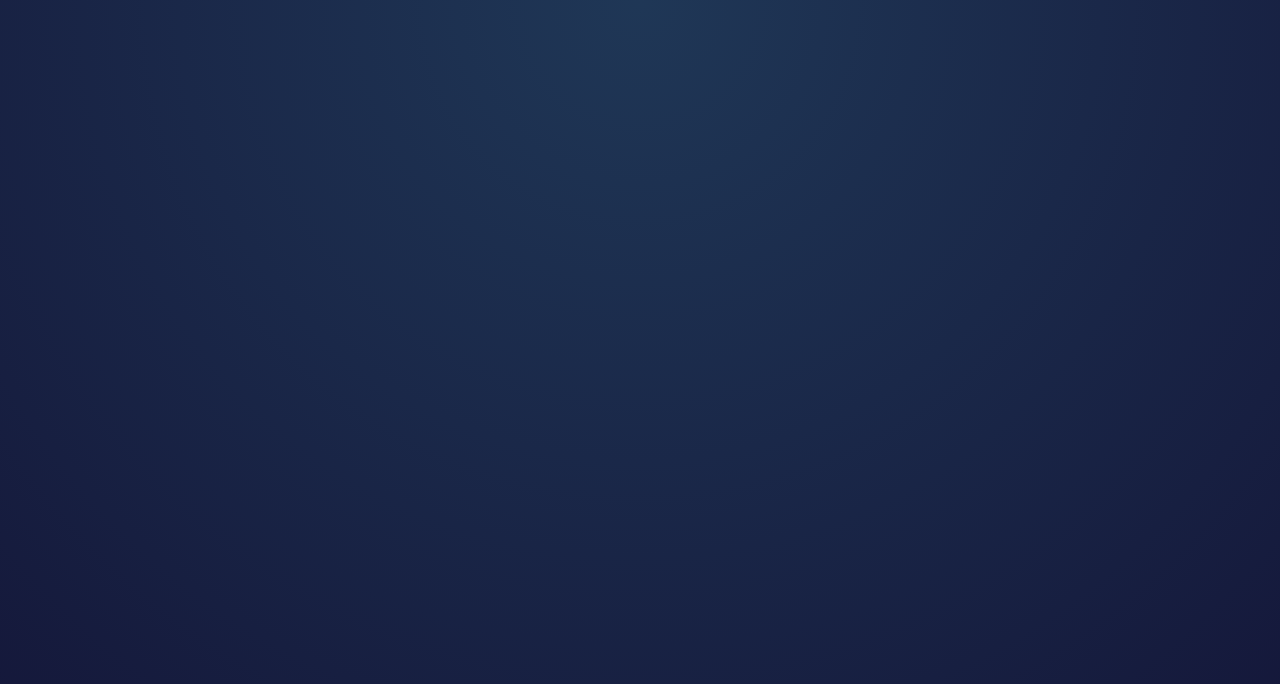
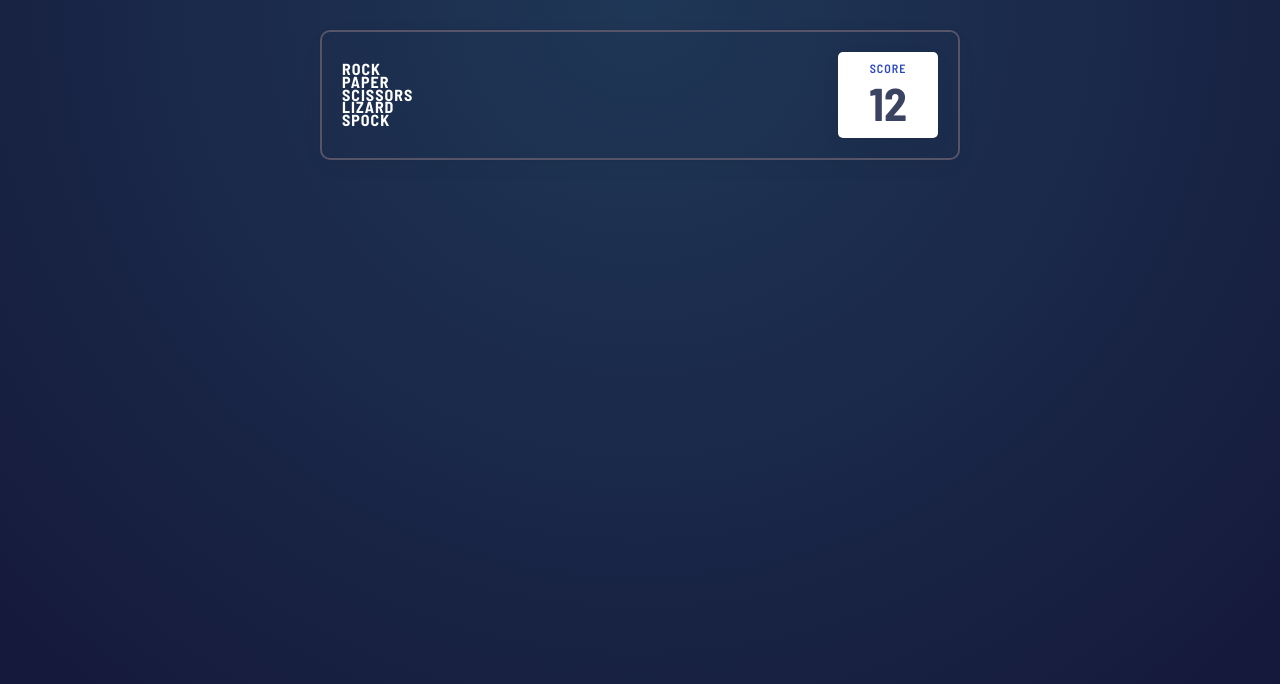
Before and after one commit to TornikeTt/Rock-Paper-Scissors-game, a React (Vite) app: page / in a window 1280 px wide. Shown: the top 684 px of the page. Built offline with nearby package versions, Linux system fonts and the light colour scheme.

Commit message:
Modify variables and add Header component

```diff
--- a/src/App.jsx
+++ b/src/App.jsx
@@ -1,7 +1,12 @@
+import Header from "./Components/Header";
 import "./App.scss";
 
 function App() {
-    return <main></main>;
+    return (
+        <main>
+            <Header />
+        </main>
+    );
 }
 
 export default App;
--- a/src/App.scss
+++ b/src/App.scss
@@ -10,7 +10,9 @@ main {
     width: 100%;
     height: 100vh;
     background: $radial-gradient;
+
     @include font;
+    @include flex(row, center, flex-start);
 }
 
 /*
@@ -23,3 +25,49 @@ textarea,
 select {
     font: inherit;
 }
+
+// Header Component
+header {
+    margin-top: 30px;
+
+    width: 50%;
+    height: 130px;
+    overflow: hidden;
+    padding: 20px;
+
+    @include border(2px, $gray-600);
+    @include shadow-radius(10px);
+    @include flex(row, space-between, center);
+}
+
+.play-option-list {
+    ul {
+        list-style-type: none;
+        font-weight: bold;
+        color: white;
+        line-height: 0.8;
+        letter-spacing: 1px;
+    }
+}
+
+.score {
+    width: 100px;
+    height: 100%;
+    background-color: white;
+
+    @include flex(column, center, center);
+    @include shadow-radius;
+
+    h2 {
+        font-size: 12px;
+        font-weight: 600;
+        color: $blue-700;
+        letter-spacing: 1px;
+    }
+
+    p {
+        font-size: 46px;
+        font-weight: bold;
+        color: $navy-900;
+    }
+}
--- /dev/null
+++ b/src/Components/Header.jsx
@@ -0,0 +1,21 @@
+function Header() {
+    return (
+        <header>
+            <div className="play-option-list">
+                <ul>
+                    <li>ROCK</li>
+                    <li>PAPER</li>
+                    <li>SCISSORS</li>
+                    <li>LIZARD</li>
+                    <li>SPOCK</li>
+                </ul>
+            </div>
+            <div className="score">
+                <h2>SCORE</h2>
+                <p>12</p>
+            </div>
+        </header>
+    );
+}
+
+export default Header;
--- a/src/_variables-mixins.scss
+++ b/src/_variables-mixins.scss
@@ -3,7 +3,6 @@ $gold-500: hsl(39, 89%, 49%);
 $gold-600: hsl(28, 76%, 44%);
 
 $blue-500: hsl(230, 89%, 62%);
-$blue-700: hsl(229, 64%, 46%);
 
 $red-600: hsl(349, 71%, 52%);
 $red-800: hsl(347, 75%, 35%);
@@ -15,19 +14,13 @@ $light-blue-400: hsl(189, 59%, 53%);
 $light-blue-500: hsl(194, 58%, 42%);
 
 // === Neutral Colors ===
+$blue-700: hsl(229, 64%, 46%); // score-text
 $navy-900: hsl(229, 25%, 31%); // dark text
 $gray-600: hsl(246, 11%, 37%); // header outline
 
-// === Background ===
+// === Background -- Gradient ===
 $bg-gradient-start: hsl(214, 47%, 23%);
 $bg-gradient-end: hsl(237, 48%, 15%);
-
-// === Reused references ===
-$score-text: $blue-700;
-$header-outline: $gray-600;
-$dark-text: $navy-900;
-
-// === Gradient Example ===
 $radial-gradient: radial-gradient(
     circle at top,
     $bg-gradient-start,
@@ -50,7 +43,7 @@ $radial-gradient: radial-gradient(
     font-family: "Barlow Semi Condensed", sans-serif;
 }
 
-@mixin shadow_radius($radius: 5px) {
+@mixin shadow-radius($radius: 5px) {
     box-shadow: rgba(0, 0, 0, 0.03) 0px 6px 24px 0px,
         rgba(0, 0, 0, 0.05) 0px 0px 0px 1px;
     border-radius: $radius;
```
